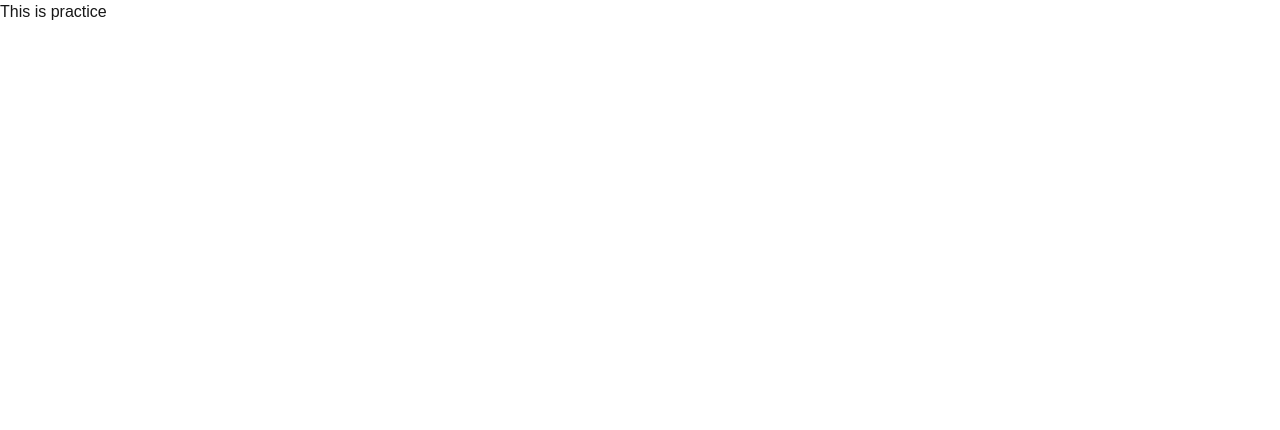
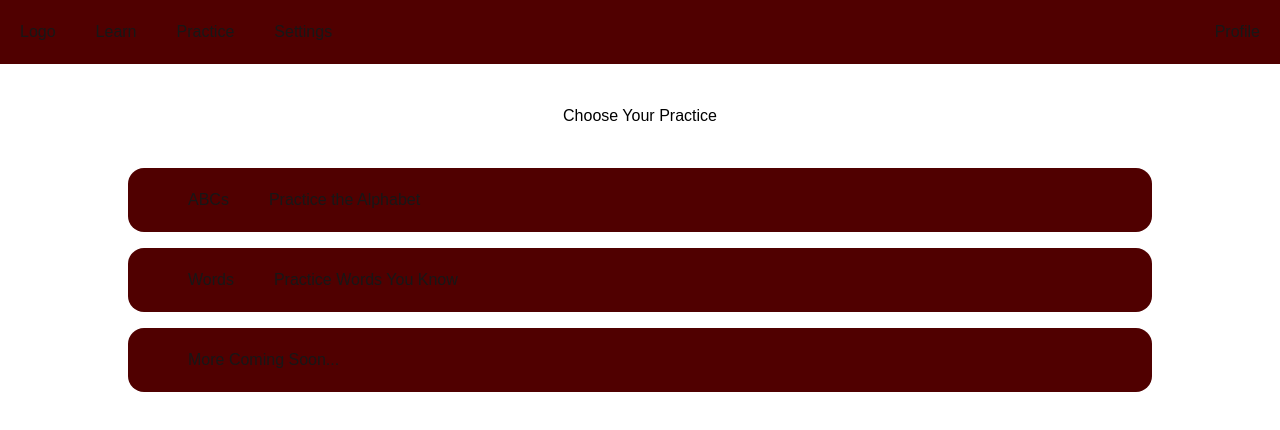
Before and after one commit to AxeFontaine/tamuhack25, a Next.js app: page /practice in a window 1280 px wide. Shown: the top 430 px of the page. Built offline with nearby package versions, Linux system fonts and the light colour scheme.

Commit message:
created navigation bar and practice page

```diff
--- /dev/null
+++ b/app/_components/NavigationBar.jsx
@@ -0,0 +1,11 @@
+export default function NavigationBar() {
+    return (
+        <div className="bg-[#500000] h-16 content-center justify">
+            <button className="p-5">Logo</button>
+            <button className="p-5 duration-300 ease-in-out hover:bg-[#5F2727] hover:text-white">Learn</button>
+            <button className="p-5 duration-300 ease-in-out hover:bg-[#5F2727] hover:text-white">Practice</button>
+            <button className="p-5 duration-300 ease-in-out hover:bg-[#5F2727] hover:text-white">Settings</button>
+            <button className="float-right p-5">Profile</button>
+        </div>
+    );
+}
--- /dev/null
+++ b/app/_components/PracticeBar.jsx
@@ -0,0 +1,8 @@
+export default function PracticeBar({Name, Description}) {
+    return (
+        <button className="p-5 duration-300 ease-in-out transform hover:scale-[1.01] hover:bg-[#5F2727] hover:text-white bg-[#500000] h-16 flex items-center w-4/5 rounded-2xl mx-auto">
+            <h2 className="px-10">{Name}</h2>
+            <h1>{Description}</h1>
+        </button>
+    );
+}
--- a/app/practice/page.tsx
+++ b/app/practice/page.tsx
@@ -1,8 +1,16 @@
+import NavigationBar from "../_components/NavigationBar.jsx";
+import PracticeBar from "../_components/PracticeBar.jsx";
 
 const Practice = () => {
   return (
-    <div>
-        This is practice
+    <div className="bg-white min-h-screen">
+        <NavigationBar/>
+        <h3 className="p-10 text-black justify-self-center">Choose Your Practice</h3>
+        <div className="space-y-4">
+        <PracticeBar Name="ABCs" Description="Practice the Alphabet" />
+        <PracticeBar Name="Words" Description="Practice Words You Know" />
+        <PracticeBar Name="More Coming Soon..." Description="" />
+      </div>
     </div>
   );
 };
```
